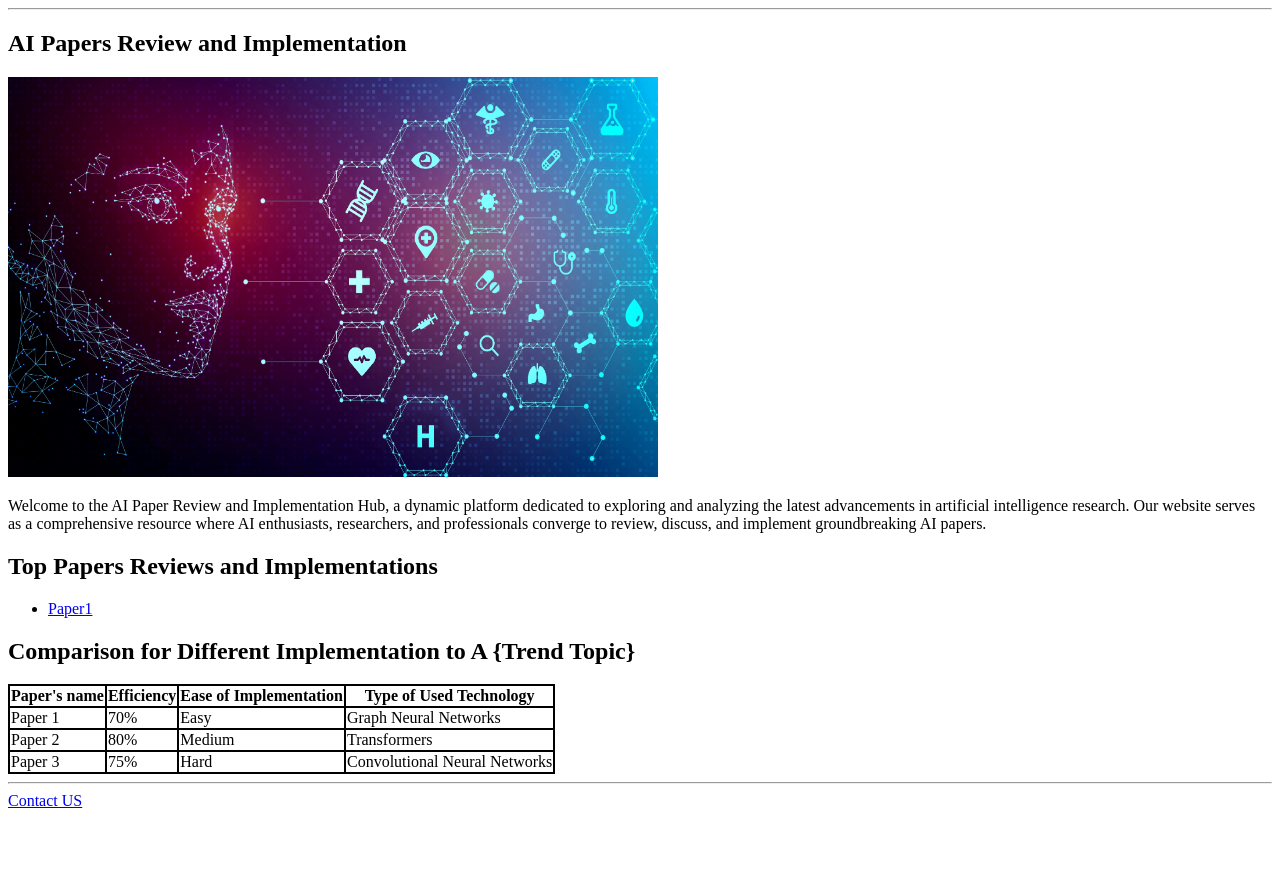
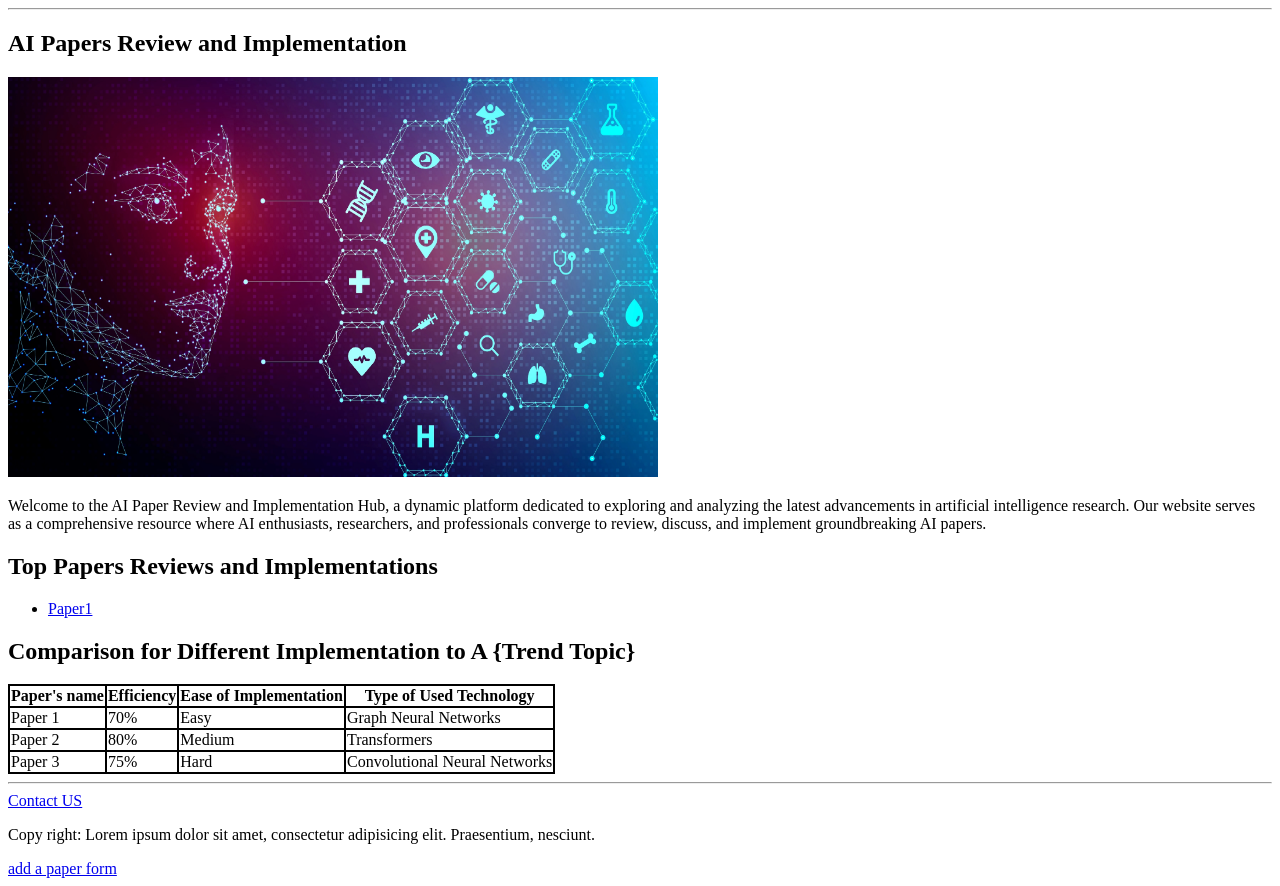
Before and after one commit to alizmq02/swe-363-231, a plain HTML site: page index.html in a window 1280 px wide. Before the commit the page ends 818 px from the top, so only its background shows below. Drawn offline with Linux system fonts and the light colour scheme.

Commit message:
HTML-2-Exercises-exerciese-4

```diff
--- a/index.html
+++ b/index.html
@@ -70,6 +70,8 @@
     <!-- The footer section -->
     <footer>
         <a href="contactUs.html">Contact US</a>
+        <p>Copy right: Lorem ipsum dolor sit amet, consectetur adipisicing elit. Praesentium, nesciunt.</p>
+        <a href="hardForm.html">add a paper form</a>
     </footer>
 </body>
 
```
